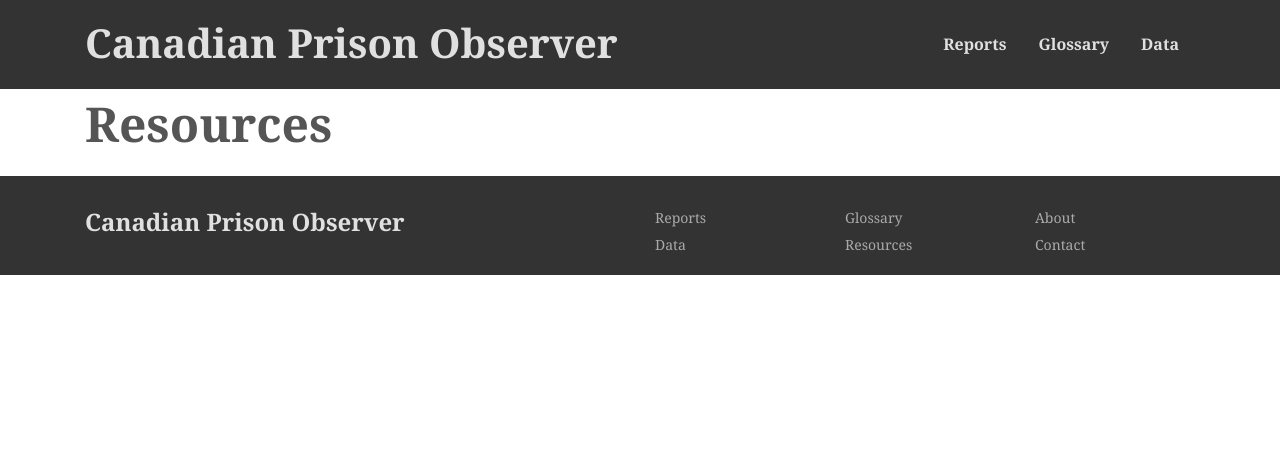
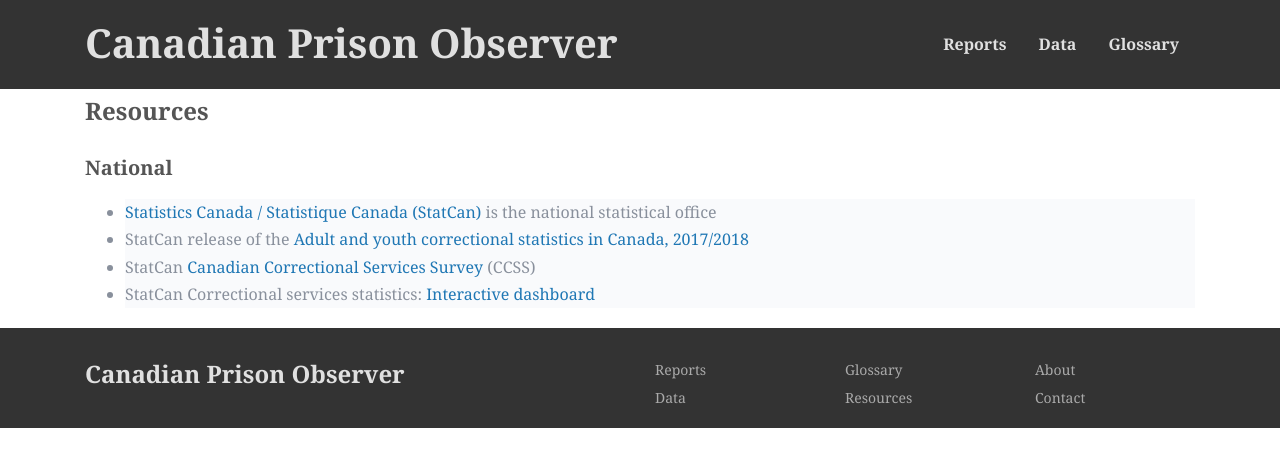
Before and after one commit to ohinds/canadian-prison-observer, a Flask app: page /resources.html in a window 1280 px wide. Shown: the top 467 px of the page. Run offline with Flask 2, Linux system fonts and the light colour scheme; some libraries are stand-ins or nearby versions.

Commit message:
Pretty up the site a little more

```diff
--- a/web/main.py
+++ b/web/main.py
@@ -3,8 +3,11 @@
 Copyright (c) 2019 - present AppSeed.us
 """
 
-from flask import Flask, render_template
+import os
+
+from flask import Flask, Markup, render_template
 from jinja2 import TemplateNotFound
+import yaml
 
 app = Flask(__name__)
 app.config['SECRET_KEY'] = 'oasdkjcoitrjjagsljksjdajs'
@@ -13,6 +16,9 @@
 @app.route('/', defaults={'path': 'index.html'})
 @app.route('/<path>')
 def index(path):
+    if path == 'data.html':
+        return data()
+
     try:
         return render_template(path)
     except TemplateNotFound:
@@ -24,5 +30,37 @@
     return render_template('report.html', path=path), 200
 
 
+@app.route('/data/<path>')
+def data(path='national-proportions-interactive'):
+    _OBSERVABLE_IDS = {
+        'National Proportions': 'the-whole-pie-canada',
+        'Compare Within Province Over Time': 'graphs-within-province',
+        'Compare Provinces Over Time': 'graphs-by-province',
+        'Compare Provinces In A Year': 'across-province-bar-charts',
+    }
+
+    if not path.endswith('-interactive'):
+        return render_template('page-404.html'), 404
+
+    title = path.replace('-interactive', '').replace('-', ' ').title()
+
+    if title not in _OBSERVABLE_IDS:
+        return render_template('page-404.html'), 404
+
+    observable_id = _OBSERVABLE_IDS[title]
+    return render_template('data.html', title=title, observable_id=observable_id), 200
+
+
+@app.route('/glossary.html')
+def glossary():
+    terms = yaml.safe_load(open(os.path.join('static', 'assets', 'txt', 'glossary.yaml')))
+    print(terms)
+    term_html = ''
+    for term in sorted(terms):
+        term_html += f'<dt>{term}</dt><dd>{terms[term]}</dd>'
+
+    return render_template('glossary.html', terms=Markup(term_html))
+
+
 if __name__ == '__main__':
     app.run(host='127.0.0.1', port=8080, debug=True)
--- a/web/requirements.txt
+++ b/web/requirements.txt
@@ -1 +1,2 @@
 Flask==1.1.2
+PyYAML==5.3.1
--- /dev/null
+++ b/web/static/assets/txt/glossary.yaml
@@ -0,0 +1,6 @@
+Remand:
+  Custody status whereby a person is held in custody while awaiting the resolution of their charges.
+Sentenced:
+  Custody status whereby a person is serving a sentence for which they have been convicted.
+Federal sentence:
+  People who are sentenced to two years or longer are held in the custody of the federal government.
--- a/web/templates/includes/navigation.html
+++ b/web/templates/includes/navigation.html
@@ -18,14 +18,10 @@
           <a class="nav-link" href="/reports.html" role="button">Reports</a>
         </li>
         <li class="nav-item dropdown dropdown-animate" data-toggle="hover">
-          <a class="nav-link" href="/glossary.html" role="button">Glossary</a>
+          <a class="nav-link" href="/data.html" role="button">Data</a>
         </li>
         <li class="nav-item dropdown dropdown-animate" data-toggle="hover">
-          <a class="nav-link" href="/reports.html" role="button" data-toggle="dropdown" aria-haspopup="true" aria-expanded="false">Data</a>
-          <div class="dropdown-menu dropdown-menu-single">
-            <a href="/interactive-prison-data.html" class="dropdown-item">Interactive prison data</a>
-            <a href="/carceral-capacity.html" class="dropdown-item">Carceral capacity</a>
-          </div>
+          <a class="nav-link" href="/glossary.html" role="button">Glossary</a>
         </li>
       </ul>
     </div>
--- a/web/templates/layouts/base.html
+++ b/web/templates/layouts/base.html
@@ -59,9 +59,7 @@
         });
     </script>
 
-    <!-- Favicon -->
-    <link rel="icon" href="/static/assets/img/brand/favicon.png" type="image/png"><!-- Font Awesome -->
-    <link rel="stylesheet" href="/static/assets/libs/@fortawesome/fontawesome-free/css/all.min.css">
+    <link rel="icon" href="/static/assets/img/brand/favicon.png" type="image/png">
     <!-- Quick CSS -->
     <link rel="stylesheet" href="/static/assets/css/quick-website.css" id="stylesheet">
 
--- a/web/templates/resources.html
+++ b/web/templates/resources.html
@@ -10,11 +10,39 @@
 <!-- Main content -->
 <section class="slice py-1">
   <div class="container">
-    <div class="row row-grid align-items-center">
-      <div class="col-12 col-md-5 col-lg-6 order-md-2 text-center">
-        <h3 class="display-4 text-left text-md-left mb-3">
+    <div class="row row-grid align-items-left">
+      <div class="col-12 col-md-5 col-lg-6 order-md-2 text-left">
+        <h2 class="display-6 text-left text-md-left mb-3">
           <strong class="text-primary">Resources</strong>
+        </h2>
+      </div>
+    </div>
+  </div>
+</section>
+
+<section class="slice py-1">
+  <div class="container">
+    <div class="row row-grid align-items-left">
+      <div class="col-12 col-md-5 col-lg-12 order-md-2 text-left">
+        <h3 class="display-7 text-left text-md-left mb-3">
+          <strong class="text-primary">National</strong>
         </h3>
+
+        <ul class="list-group-flush">
+          <li class="list-group-item-secondary">
+            <a href="https://www.statcan.gc.ca">Statistics Canada / Statistique Canada (StatCan)</a> is the national statistical office
+          </li>
+          <li class="list-group-item-secondary">
+            StatCan release of the <a href="https://www150.statcan.gc.ca/n1/pub/85-002-x/2019001/article/00010-eng.htm">Adult and youth correctional statistics in Canada, 2017/2018</a>
+          </li>
+          <li class="list-group-item-secondary">
+            StatCan <a href="https://www23.statcan.gc.ca/imdb/p2SV.pl?Function=getSurvey&SDDS=5251">Canadian Correctional Services Survey</a> (CCSS)
+          </li>
+          <li class="list-group-item-secondary">
+            StatCan Correctional services statistics: <a href="https://www150.statcan.gc.ca/n1/pub/71-607-x/71-607-x2019018-eng.htm">Interactive dashboard</a>
+          </li>
+        </ul>
+
       </div>
     </div>
   </div>
```
Also changed, not shown: web/templates/about.html (+6 -8 lines), web/templates/contact.html (+3 -9 lines), web/templates/data.html (+54 -4 lines), web/templates/glossary.html (added, +36 -0 lines).
